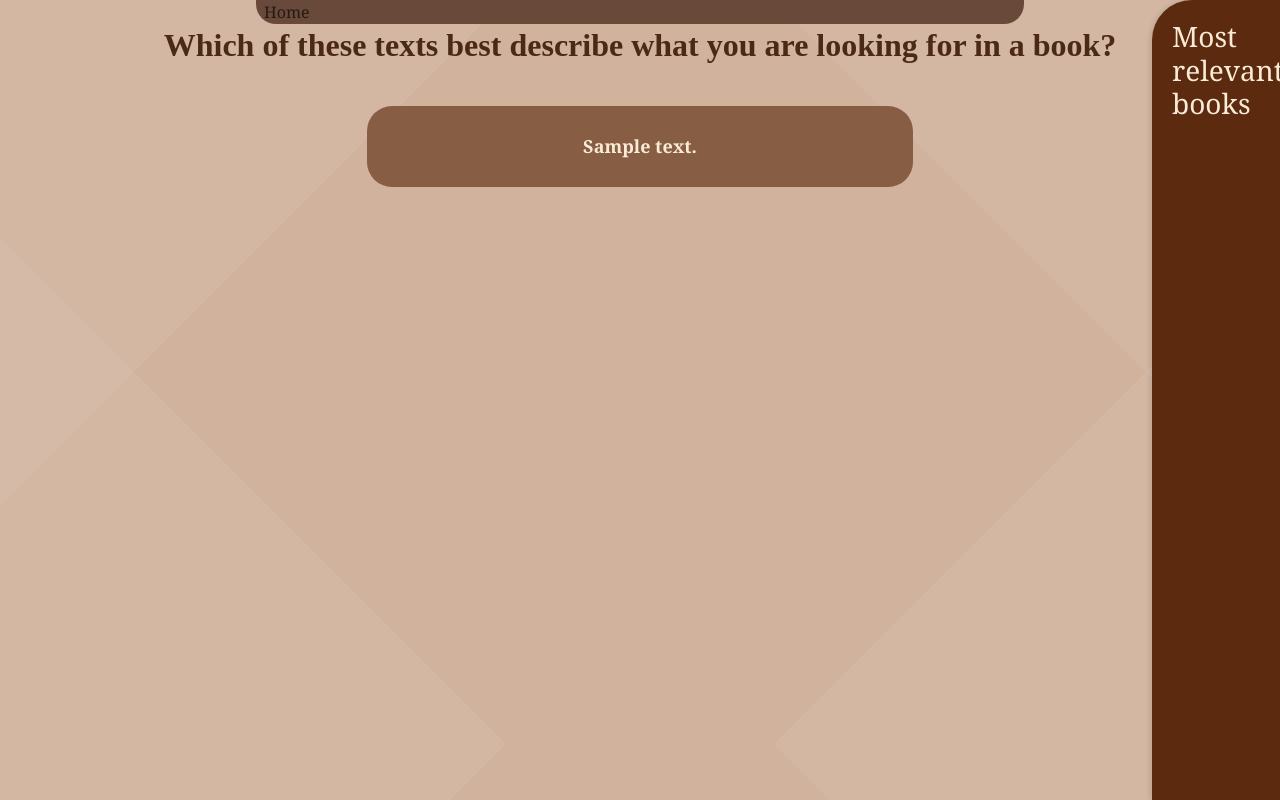
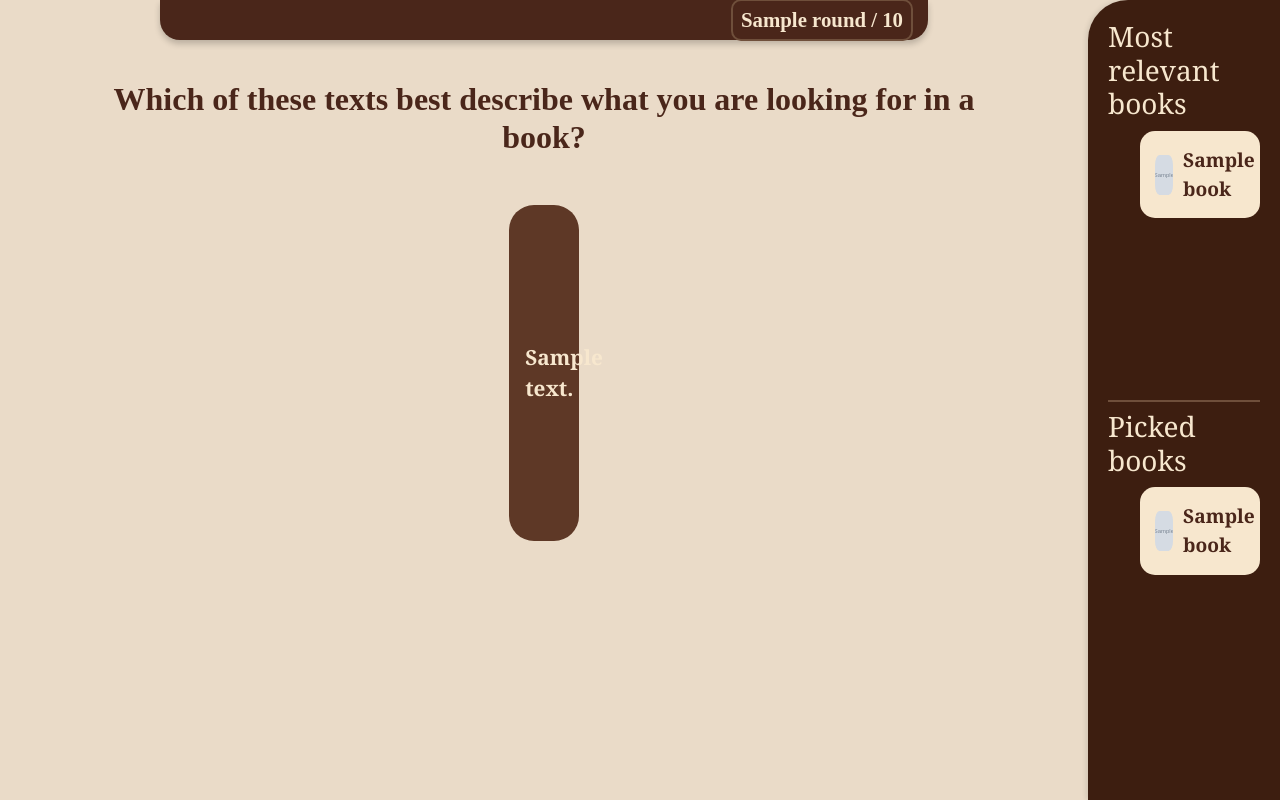
Before and after one commit to kotik508/book_recommender, a Python web app: template website/templates/main_page.html in a window 1280 px wide. Run offline with Jinja, Linux system fonts and the light colour scheme; the template is opened without the code that fills it: most values are stand-ins (such as "Sample title", 1, 10 or a date in 2020); grey boxes marked "Sample" are stand-in pictures; some libraries are stand-ins or nearby versions.

Commit message:
Appearance edit + Picking books from side panel + rounds

```diff
--- a/test.py
+++ b/test.py
@@ -1 +1,7 @@
+import ast
+
 l = [0 ,5, 9, 6]
+
+ls = [5, 6]
+
+print(set(l) - set(ls))
--- /dev/null
+++ b/website/static/css/style.css
@@ -0,0 +1,257 @@
+body {
+    background-color: #EADBC8; /* Ivory */
+    font-family: 'Georgia', serif; /* Classic book-like font */
+    color: #4A3223; /* Warm brown for readability */
+    /* background-image:
+        linear-gradient(135deg, rgba(255, 255, 255, 0.05) 25%, transparent 25%),
+        linear-gradient(225deg, rgba(255, 255, 255, 0.05) 25%, transparent 25%),
+        linear-gradient(45deg, rgba(255, 255, 255, 0.05) 25%, transparent 25%),
+        linear-gradient(315deg, rgba(255, 255, 255, 0.05) 25%, transparent 25%); */
+    background-size: 5; /* Adjust size for grain texture effect */
+    background-position: 0 0, 0 0, 0 0, 0 0;
+    background-blend-mode: overlay; /* Blends the texture with the background */
+}
+
+h2 {
+    font-family: 'Merriweather', serif;
+    color: #4A261A;
+    font-weight: bold;
+    text-align: center;
+}
+
+h3 {
+    color: #F7E7CE
+}
+
+.main {
+    display: flex;
+    flex-direction: column;
+    align-items: center;
+    justify-content: center;
+    justify-items: center;
+    width: 80%;
+}
+
+#centered-button {
+    position: absolute;
+    top: 50%;
+    left: 50%;
+    transform: translate(-50%, -50%)
+}
+
+.cont {
+    height: 95%;
+    display: flex;
+    justify-content: center;
+    align-items: center;
+    flex-direction: column;
+    width: 85% !important;
+    margin-left: 0;
+    margin-right: 15%;
+    padding-top: max(10vh, 50px);
+}
+
+.custom-btn {
+    display: inline-flex;
+    background-color: antiquewhite;
+    color:black;
+    border: none;
+    height: 10%;
+    width: 20%;
+}
+
+.custom-btn:hover {
+    background-color: rgb(230, 220, 215);
+}
+
+.custom-btn.btn-lg {
+    font-size: 1.5rem;
+}
+
+.custom-btn i {
+    margin-right: 0.5rem;
+}
+
+.description-btn {
+    background: #5E3826;
+    color: #F7E7CE;
+    border: none;
+    padding: 2vh;
+    border-radius: 25px;
+    width: 100%;
+    transition: background 0.3s ease-in-out, transform 0.2s ease-in-out;
+    font-weight: bold;
+    text-align: center;
+}
+
+.description-btn:hover {
+    background: #4A261A;
+    transform: scale(1.01);
+}
+
+.description-btn:active {
+    background: #3D1E10;
+    transform: scale(0.99);
+}
+
+.navbar {
+    position: fixed;
+    left: calc((100% - 15%) / 2);
+    transform: translateX(-50%);
+    background-color: #4A261A; /* Rich warm brown */
+    width: 60%; /* Matches the `.main` section width */
+    z-index: 1000;
+    border-bottom-right-radius: 20px;
+    border-bottom-left-radius: 20px;
+    height: 5vh;
+    min-height: 40px;
+    display: flex;
+    align-items: center;
+    justify-content: center;
+    box-shadow: 0px 4px 6px rgba(0, 0, 0, 0.2);
+}
+
+/* Navbar Text */
+.navbar a {
+    color: #F7E7CE; /* Soft cream text */
+    text-decoration: none;
+    font-size: 18px;
+    font-weight: bold;
+    font-family: 'Merriweather', serif;
+    padding: 0 15px;
+    transition: color 0.3s ease-in-out;
+}
+
+.navbar span {
+    color: #F7E7CE; /* Soft cream text */
+    text-decoration: none;
+    font-size: 18px;
+    font-weight: bold;
+    font-family: 'Merriweather', serif;
+    padding: 0 15px;
+    transition: color 0.3s ease-in-out;
+}
+
+.navbar-nav {
+    display: flex;
+    justify-content: flex-end;
+    width: 100%;
+}
+
+.navbar a:hover {
+    color: #EADBC8; /* Lighter parchment color for a subtle glow */
+}
+
+.best-books {
+    position: fixed;
+    top: 0;
+    right: 0;
+    height: 100%;
+    width: 15%;
+    background-color: #3D1E10;
+    padding: 20px;
+    box-shadow: -2px 0 5px rgba(0, 0, 0, 0.1);
+    z-index: 999;
+    color: #F7E7CE;
+    border-top-left-radius: 40px;
+    transition: width 0.3s ease;
+    display: flex;
+    flex-direction: column;
+    align-items: center;
+    justify-items: start;
+}
+
+.best-books .upper-section {
+    font-size: 1.2rem;
+    font-weight: bold;
+    flex: 0 1 50%;
+    width: 100%;
+}
+
+.best-books .divider {
+    height: 2px;
+    background-color: #6f4f3b;
+    width: 100%;
+    justify-content: start;
+}
+
+.best-books .lower-section {
+    font-size: 1.2rem;
+    flex: 1;
+    margin-top: 1vh;
+    width: 100%;
+}
+
+.best-books .pick-btn {
+    display: flex;
+    justify-content: space-between;
+    align-items: center;
+    background-color: #F7E7CE; /* Soft cream background */
+    color: #4A261A; /* Warm brown for text */
+    border: none;
+    padding: 15px;
+    border-radius: 15px;
+    width: 100%;
+    cursor: pointer;
+    transition: background 0.3s ease-in-out, transform 0.2s ease-in-out;
+    font-weight: bold;
+    text-align: left;
+    margin-top: 10px;
+}
+
+img.book-image {
+    width: 20%;
+    height: 5vh;
+    object-fit: cover;
+    border-radius: 25%;
+    margin-right: 10px;
+}
+
+.best-books .pick-btn:hover {
+    background-color: rgb(94, 58, 46);
+    color: #F7E7CE; /* Lighter cream text on hover */
+}
+
+
+.best-books .pick-btn:hover .pick-text {
+    background-color: #F7E7CE;
+    color: #4A261A;
+}
+
+.best-books .pick-btn:active {
+    transform: scale(0.98);
+}
+
+.best-books ul {
+    list-style-type: none;
+}
+
+.best-books .book-entry {
+    width: 100%;
+    padding: 0;
+}
+
+.row {
+    display: flex;
+    justify-content: center;
+    flex-wrap: wrap;
+    gap: 20px;
+    min-height: 45vh;
+    margin-top: 5vh;
+}
+
+.col-md-6 {
+    flex: 0 1 calc(50% - 20px);
+    display: flex;
+    justify-content: center;
+    font-size: 1.3em;
+}
+
+.round-box {
+    display: inline-block;
+    padding: 2% 1vh;
+    border: 2px solid #6f4f3b;
+    border-radius: 10px;
+    font-weight: bold;
+    font-size: 1.3rem;
+}
--- /dev/null
+++ b/website/static/js/select_books.js
@@ -0,0 +1,99 @@
+document.addEventListener("DOMContentLoaded", function () {
+    const upperSection = document.querySelector(".upper-section ul");
+    const lowerSection = document.querySelector(".lower-section ul");
+
+    // Function to add a new book to the upper section
+    function addNewBookToUpperSection() {
+        // Check if there are still books available to add
+        if (best_books.length > 0) {
+            let book = best_books.shift(); // Get the first book and remove it from the array
+
+            // Create a new list item for the book
+            let bookItem = document.createElement("li");
+            bookItem.classList.add("book-entry");
+
+            // Create the button with book information
+            let button = document.createElement("button");
+            button.classList.add("pick-btn");
+            button.setAttribute("type", "button");
+            button.setAttribute("data-book-id", book.id);
+
+            let img = document.createElement("img");
+            img.setAttribute("src", book.cover_image_uri);
+            img.setAttribute("alt", book.title);
+            img.classList.add("book-image");
+
+            let span = document.createElement("span");
+            span.textContent = book.title;
+
+            // Append the button and its child elements
+            button.appendChild(img);
+            button.appendChild(span);
+            bookItem.appendChild(button);
+
+            // Append the new book to the upper section
+            upperSection.appendChild(bookItem);
+        }
+    }
+
+    // Add event listener to the pick buttons in the upper section
+    upperSection.addEventListener("click", function (event) {
+        if (event.target.closest(".pick-btn")) {
+            // Check if there are less than 5 books in the lower section
+            if (lowerSection.children.length >= 5) {
+                alert("You can't add more than 5 books to the lower section.");
+                return; // Stop the function if there are already 5 books
+            }
+
+            let bookId = event.target.closest(".pick-btn").getAttribute("data-book-id");
+            let bookItem = event.target.closest(".book-entry");
+
+            console.log("Book selected:", bookId);
+
+            // Clone the selected book item and move it to the lower section
+            let pickedBookItem = bookItem.cloneNode(true);
+            lowerSection.appendChild(pickedBookItem);
+
+            // Remove the book from the upper section
+            bookItem.remove();
+
+            // Send the POST request to Flask
+            fetch("/books", {
+                method: "POST",
+                headers: { "Content-Type": "application/json" },
+                body: JSON.stringify({ book_id: bookId, add: true })
+            })
+            .then(response => response.json())
+            .then(data => {
+                console.log("Response:", data);
+            })
+            .catch(error => console.error("Error:", error));
+        }
+    });
+
+    // Add event listener to the books in the lower section
+    lowerSection.addEventListener("click", function (event) {
+        // Ensure the clicked element is a book entry (button or parent)
+        let bookItem = event.target.closest(".book-entry");
+        if (bookItem) {
+            let bookId = bookItem.querySelector(".pick-btn").getAttribute("data-book-id");
+
+            console.log("Removing book from the lower section.");
+
+            // Remove the book from the lower section
+            bookItem.remove();
+
+            // Send the POST request to Flask for removal
+            fetch("/books", {
+                method: "POST",
+                headers: { "Content-Type": "application/json" },
+                body: JSON.stringify({ book_id: bookId, add: false })
+            })
+            .then(response => response.json())
+            .then(data => {
+                console.log("Response:", data);
+            })
+            .catch(error => console.error("Error:", error));
+        }
+    });
+});
--- a/website/static/style.css
+++ /dev/null
@@ -1,112 +0,0 @@
-body {
-    background-color: #D1B39D; /* Ivory */
-    font-family: 'Georgia', serif; /* Classic book-like font */
-    color: #5A463A; /* Warm brown for readability */
-    background-image:
-        linear-gradient(135deg, rgba(255, 255, 255, 0.05) 25%, transparent 25%),
-        linear-gradient(225deg, rgba(255, 255, 255, 0.05) 25%, transparent 25%),
-        linear-gradient(45deg, rgba(255, 255, 255, 0.05) 25%, transparent 25%),
-        linear-gradient(315deg, rgba(255, 255, 255, 0.05) 25%, transparent 25%);
-    background-size: 5; /* Adjust size for grain texture effect */
-    background-position: 0 0, 0 0, 0 0, 0 0;
-    background-blend-mode: overlay; /* Blends the texture with the background */
-}
-
-h2 {
-    font-family: 'Merriweather', serif;
-    color: rgba(60, 25, 8, 0.9);
-    font-weight: bold;
-}
-
-#centered-button {
-    position: absolute;
-    top: 50%;
-    left: 50%;
-    transform: translate(-50%, -50%)
-}
-
-.container {
-    height: calc(100vh - 56px);
-    width: 100%;
-    padding-top: 2%;
-}
-
-.custom-btn {
-    display: inline-flex;
-    background-color: antiquewhite;
-    color:black;
-    border: none;
-    height: 10%;
-    width: 20%;
-}
-
-.custom-btn:hover {
-    background-color: rgb(230, 220, 215);
-}
-
-.custom-btn.btn-lg {
-    font-size: 1.5rem;
-}
-
-.custom-btn i {
-    margin-right: 0.5rem;
-}
-
-.description-btn {
-    background: rgba(92, 43, 15, 0.630);
-    color: antiquewhite;
-    border: none;
-    padding-top: 5%;
-    padding-bottom: 5%;
-    padding-left: 5%;
-    padding-right: 5%;
-    font-size: 18px;
-    border-radius: 25px;
-    width: 100%;
-    transition: background 0.3s ease-in-out, transform 0.2s ease-in-out;
-    font-weight: bold;
-}
-
-.description-btn:hover {
-    background: rgba(70, 30, 10, 0.700);
-    transform: scale(1.01);
-}
-
-.description-btn:active {
-    background: rgba(60, 25, 8, 0.780);
-    transform: scale(0.99);
-}
-
-.spacer {
-    height: 10vh;
-    text-align: center;
-    text-justify: center;
-}
-
-.navbar {
-    position: fixed;
-    top: 0;
-    left: 50%;
-    transform: translateX(-50%);
-    background-color: rgb(104, 73, 58);
-    width: 60%;
-    z-index: 1000;
-    border-bottom-right-radius: 20px;
-    border-bottom-left-radius: 20px;
-    height: 3%;
-}
-
-.best-books {
-    position: fixed;
-    top: 0;
-    right: 0;
-    height: 100%;
-    background-color: rgba(92, 43, 15, 1);
-    padding: 20px;
-    box-shadow: -2px 0 5px rgba(0, 0, 0, 0.1);
-    z-index: 999;
-    transition: width 0.3s ease;
-    color: antiquewhite;
-    border-top-left-radius: 40px;
-    width: 10%;
-}
--- a/website/templates/base.html
+++ b/website/templates/base.html
@@ -20,7 +20,7 @@
             href="https://cdn.jsdelivr.net/npm/bootstrap-icons/font/bootstrap-icons.css" />
         <link
             rel="stylesheet"
-            href="static/style.css" />
+            href="static/css/style.css" />
 
         <title>{% block title %}Home{% endblock %}</title>
     </head>
@@ -36,7 +36,9 @@
             </button>
             <div class="collapse navbar-collapse" id="navbar">
                 <div class="navbar-nav">
+                    {% block navbar %}
                     <a class="nav-item nav-link" id="home" href="/">Home</a>
+                    {% endblock %}
                 </div>
             </div>
         </nav>
@@ -63,7 +65,7 @@
         {% endif %}
         {% endwith %}
 
-        <div class="container">
+        <div class="cont">
             {% block content %}
             {% endblock %}
         </div>
@@ -86,6 +88,9 @@
         <script
             src="https://cdn.jsdelivr.net/npm/bootstrap@5.3.2/dist/js/bootstrap.bundle.min.js"
         ></script>
+        <script
+            src="{{ url_for('static', filename='js/select_books.js') }}"
+        ></script>
     </body>
 
 </html>
--- a/website/templates/main_page.html
+++ b/website/templates/main_page.html
@@ -1,12 +1,20 @@
 {% extends "base.html" %} {% block title %}Bookie{% endblock %}
+
+{% block navbar %}
+<div class="navbar-nav mx-auto">
+    <span class="navbar-text ml-3">
+        <div class="round-box">
+            {{ round }} / 10
+        </div>
+    </span>
+</div>
+{% endblock %}
 
 {% block content %}
 <div class="main">
-    <div class="spacer">
-        <h2 class="mb-4" >
+        <h2 class="mb-2" >
             Which of these texts best describe what you are looking for in a book?
         </h2>
-    </div>
     <form action="/books" method="post">
         <div class="row justify-content-center">
             {% for index, description in summaries.items() %}
@@ -20,6 +28,32 @@
     </form>
 </div>
 <div class="best-books">
-    <h3>Most relevant books</h3>
+    <div class="upper-section">
+        <h3>Most relevant books</h3>
+        <ul>
+            {% for book in best_books[:5] %}
+            <li class="book-entry">
+                <button class="pick-btn" type="button" data-book-id="{{ book.id }}">
+                    <img src="{{ book.cover_image_uri }}" alt="book.title" class="book-image">
+                    <span>{{ book.title }}</span>
+                </button>
+            </li>
+            {% endfor %}
+        </ul>
+    </div>
+    <div class="divider"></div>
+    <div class="lower-section">
+        <h3>Picked books</h3>
+        <ul>
+            {% for book in picked_books %}
+            <li class="book-entry">
+                <button class="pick-btn" type="button" data-book-id="{{ book.id }}">
+                    <img src="{{ book.cover_image_uri }}" alt="book.title" class="book-image">
+                    <span>{{ book.title }}</span>
+                </button>
+            </li>
+            {% endfor %}
+        </ul>
+    </div>
 </div>
 {% endblock %}
```
Also changed, not shown: migrations/versions/be3eb9032ed7_.py (added, +40 -0 lines), website/models.py (+42 -3 lines), website/static/js/select_books_archived.js (added, +35 -0 lines), website/templates/book_detail.html (added, +36 -0 lines), website/views.py (+30 -15 lines), website/static/book_background.jpg (deleted).
